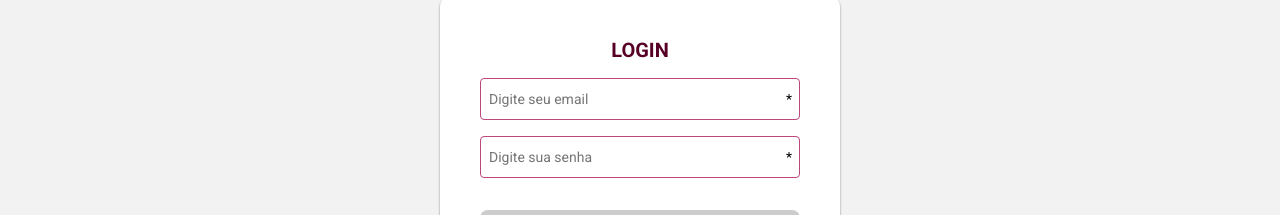
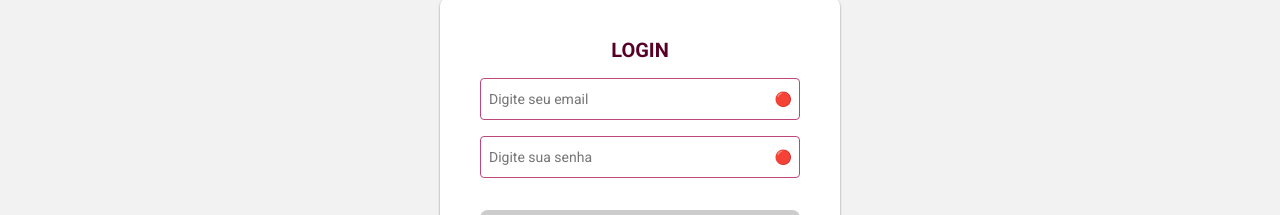
Before and after one commit to mauriciofsnts/clean-react, a React app: page /login in a window 1280 px wide. Shown: the part 336-551 px from the top of the page. Built offline with nearby package versions, Linux system fonts and the light colour scheme.

Commit message:
feat: ensure Login start with inputs with required state

```diff
--- a/src/presentations/components/form-status/form-status.tsx
+++ b/src/presentations/components/form-status/form-status.tsx
@@ -4,12 +4,14 @@ import Styles from './form-status-styles.scss'
 import { FormContext } from '@/presentations/contexts'
 
 const FormStatus: React.FC = () => {
-  const { isLoading, errorMessage } = useContext(FormContext)
+  const { state, errorState } = useContext(FormContext)
 
   return (
     <div data-testid="error-wrap" className={Styles.errorWrap}>
-      {isLoading && <Spinner className={Styles.spinner} />}
-      {errorMessage && <span className={Styles.error}>{errorMessage}</span>}
+      {state.isLoading && <Spinner className={Styles.spinner} />}
+      {errorState.main && (
+        <span className={Styles.error}>{errorState.main}</span>
+      )}
     </div>
   )
 }
--- a/src/presentations/components/input/input.tsx
+++ b/src/presentations/components/input/input.tsx
@@ -1,5 +1,6 @@
-import React from 'react'
+import React, { useContext } from 'react'
 import Styles from './input-styles.scss'
+import Context from '@/presentations/contexts/form/form-context'
 
 type Props = React.DetailedHTMLProps<
 React.InputHTMLAttributes<HTMLInputElement>,
@@ -7,14 +8,32 @@ HTMLInputElement
 >;
 
 const Input: React.FC<Props> = (props: Props) => {
+  const { errorState } = useContext(Context)
+  const error = errorState[props.name]
+
   const enableInput = (event: React.FocusEvent<HTMLInputElement>): void => {
     event.target.readOnly = false
   }
 
+  const getStatus = (): string => {
+    return '🔴'
+  }
+  // 🟢
+
+  const getTitle = (): string => {
+    return error
+  }
+
   return (
     <div className={Styles.inputWrap}>
-      <input {...props} readOnly onFocus={enableInput}/>
-      <span className={Styles.status}>*</span>
+      <input {...props} readOnly onFocus={enableInput} />
+      <span
+        data-testid={`${props.name}-status`}
+        title={getTitle()}
+        className={Styles.status}
+      >
+        {getStatus()}
+      </span>
     </div>
   )
 }
--- a/src/presentations/pages/login/login.tsx
+++ b/src/presentations/pages/login/login.tsx
@@ -10,30 +10,40 @@ import {
 
 import { FormContext } from '@/presentations/contexts'
 
-type StateProps = {
-  isLoading: boolean
-  errorMessage: string
-};
-
 const Login: React.FC = () => {
-  const [state] = useState<StateProps>({
+  const [state] = useState({
     isLoading: false,
     errorMessage: ''
+  })
+
+  const [errorState] = useState({
+    email: 'Campo obrigatório',
+    password: 'Campo obrigatório',
+    main: ''
   })
 
   return (
     <div className={Styles.login}>
       <LoginHeader />
 
-      <FormContext.Provider value={state}>
+      <FormContext.Provider value={{ state, errorState }}>
         <form className={Styles.form}>
           <h2>Login</h2>
 
           <Input type="email" name="email" placeholder="Digite seu email" />
 
-          <Input type="password" name="password" placeholder="Digite sua senha"/>
+          <Input
+            type="password"
+            name="password"
+            placeholder="Digite sua senha"
+          />
 
-          <button disabled data-testid="submit" className={Styles.submit} type="submit">
+          <button
+            disabled
+            data-testid="submit"
+            className={Styles.submit}
+            type="submit"
+          >
             Entrar
           </button>
           <span className={Styles.link}>Criar conta</span>
```
